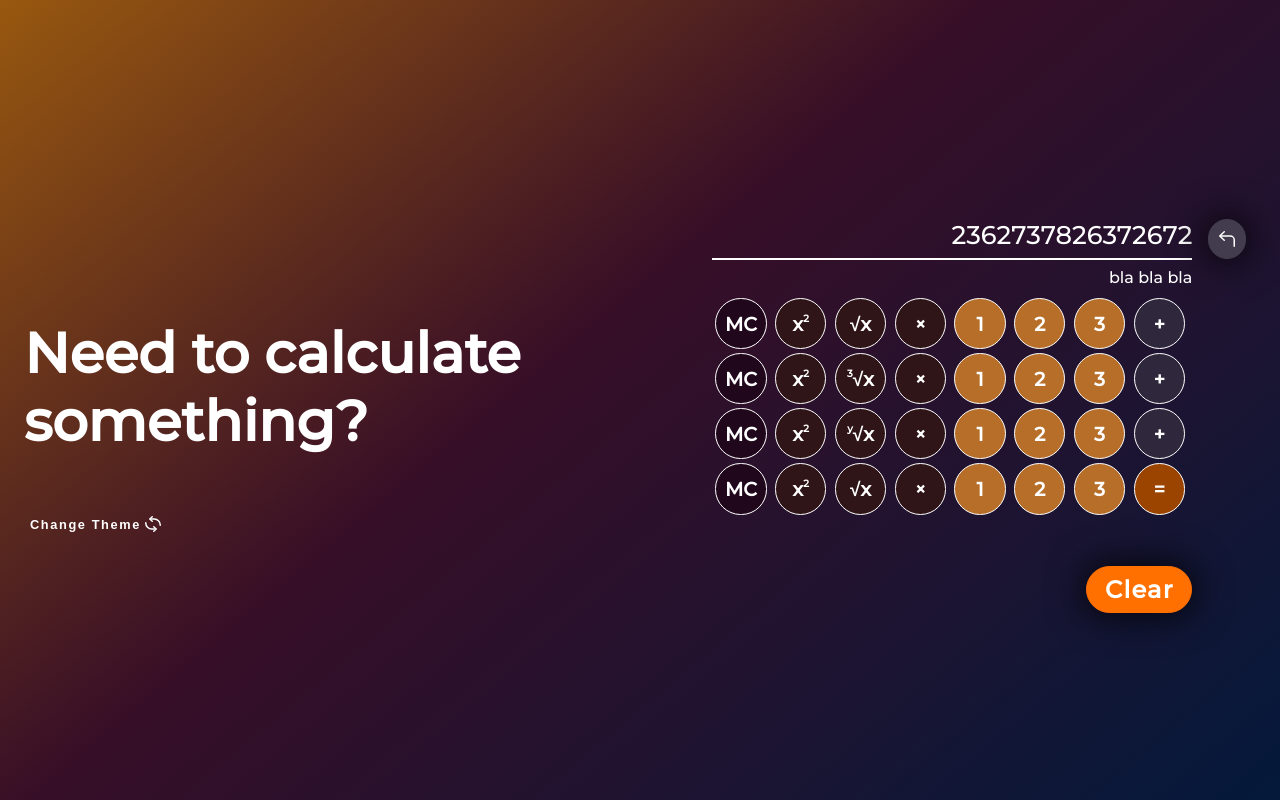
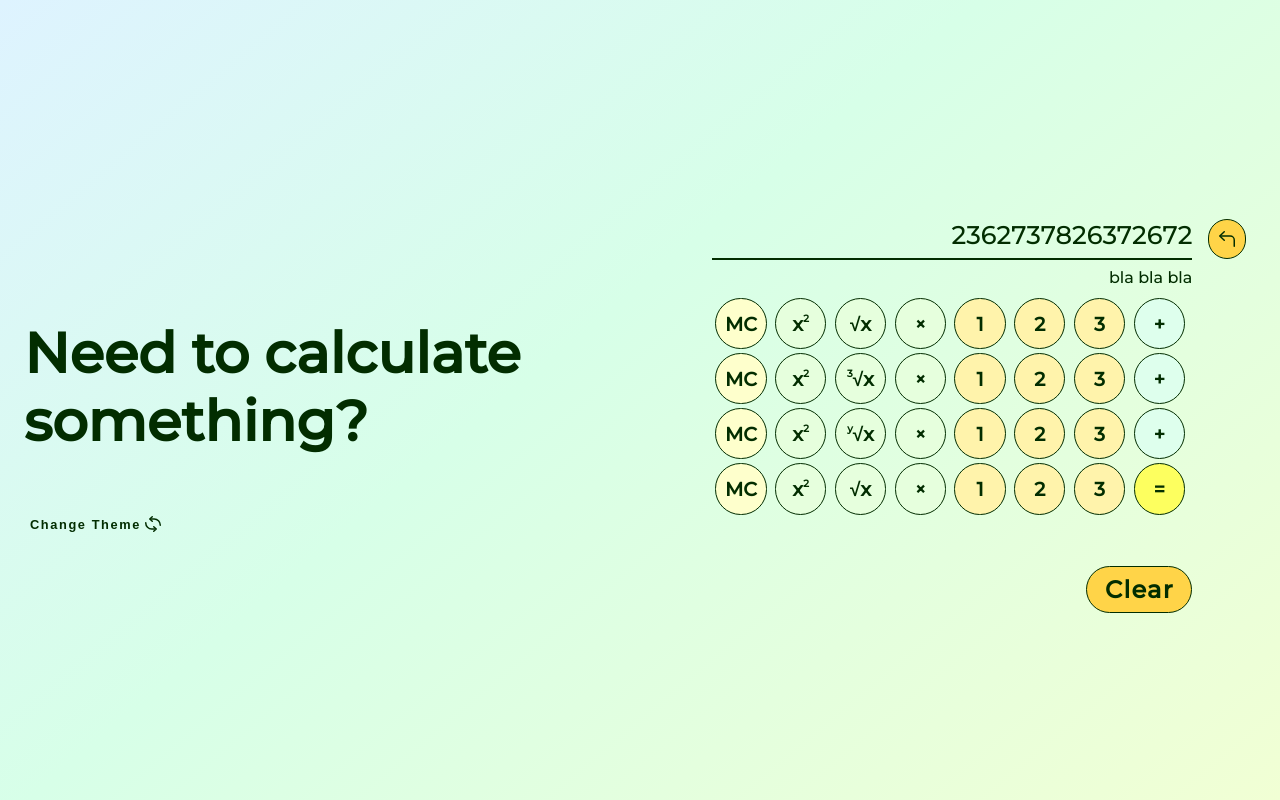
Before and after one commit to hannakot62/calculator, a website built with webpack: page src/index.html in a window 1280 px wide. Built offline with nearby package versions, Linux system fonts and the light colour scheme.

Commit message:
added light theme

```diff
--- /dev/null
+++ b/src/sass/main-dark.scss
@@ -0,0 +1,169 @@
+$base-color: #fd2367;
+
+html{
+    background: rgb(4,25,59);
+    background: linear-gradient(320deg, rgba(4,25,59,1) 0%, rgba(55,14,39,1) 56%, rgba(152,88,15,1) 100%);
+    height: 100%;
+    display: flex;
+    justify-content: center;
+    align-items: center;
+    font-family: 'Montserrat', sans-serif;
+    color: #fff;
+}
+
+#hehe{
+    font-weight: 800;
+    font-size: 3.5rem;
+}
+
+.main-container{
+    display: flex;
+    align-items: center;
+    flex-wrap: nowrap;
+    justify-content: space-between;
+    width: 100%;
+}
+
+table {
+    width: 30rem;
+   // border: 0.2rem solid #fff;
+    border-radius: 2rem;
+    table-layout: fixed;
+}
+td{
+
+}
+button span{
+font-size: x-small;
+vertical-align: text-top;
+}
+.task-result{
+    text-align: right;
+    font-size: 1.7rem;
+}
+.history{
+    text-align: right;
+    margin-bottom: 0.5rem;
+}
+.clear-a-symbol{
+    align-self: baseline;
+    margin-left: 1rem;
+    margin-right: 1.6rem;
+    margin-top: 2rem;
+    background-color: #433c4e;
+    border: 0.1rem solid #433c4e;
+    font-family: 'Montserrat', sans-serif;
+    color: #fff;
+    padding: 0.3rem, 0.5rem;
+    padding-top: 0.4rem;
+
+    -webkit-box-shadow: 0px 0px 35px 5px rgba(0, 0, 0, 0.73);
+    -moz-box-shadow: 0px 0px 35px 5px rgba(0, 0, 0, 0.73);
+    box-shadow: 0px 0px 35px 5px rgba(0, 0, 0, 0.73);
+}
+.clear-button-container{
+    text-align: right;
+
+}
+.clear{
+    margin-top: 3rem;
+    padding: 0.5rem 1.1rem;
+    background-color: #ff7000;
+    font-weight: bolder;
+    font-family: 'Montserrat', sans-serif;
+    color: #fff;
+    letter-spacing: 0.08rem;
+    border: 0.1rem solid #ff7000;
+
+    -webkit-box-shadow: 0px 0px 35px 5px rgba(0, 0, 0, 0.73);
+    -moz-box-shadow: 0px 0px 35px 5px rgba(0, 0, 0, 0.73);
+    box-shadow: 0px 0px 35px 5px rgba(0, 0, 0, 0.73);
+}
+button{
+    font-size: 1.5rem;
+    border-radius: 2rem;
+    font-weight: 800;
+}
+.task-result{
+    font-size: 1.6rem;
+}
+.calculator-container{
+    margin-left: 1.6rem;
+    padding-top: 2rem;
+}
+.border{
+    border: none; /* Убираем границу */
+    background-color: #fff; /* Цвет линии */
+    color: #fff; /* Цвет линии для IE6-7 */
+    height: 0.1rem; /* Толщина линии */
+}
+.change-theme{
+    font-size: 0.8rem;
+    background-color: transparent;
+    border: none;
+    color: #fff;
+    font-weight: bolder;
+    letter-spacing: 0.1rem;
+    display: flex;
+    align-items: center;
+}
+
+.text-container{
+    margin-left: 1rem;
+}
+.change-theme:hover{
+    text-shadow:0px 0px 10px #fff;
+    transition: 0.3s ease;
+    cursor: pointer;
+}
+.clear-a-symbol:hover{
+    transition: 0.3s ease;
+    background-color: #26212e;
+    border: 0.1rem solid #fff;
+    cursor: pointer;
+}
+.clear:hover{
+    transition: 0.3s ease;
+    background-color: #75421c;
+    border: 0.1rem solid #fff;
+    cursor: pointer;
+}
+.memory, .table-btn, .calc-number, .calc-simple{
+    font-family: 'Montserrat', sans-serif;
+    border-radius: 50%;
+    border: 0.1rem solid #fff;
+    font-size: larger;
+    text-align: center;
+    margin: 0 auto;
+    width: 3.2rem;
+    height: 3.2rem;
+    color: #fff;
+    background-color: transparent;
+}
+.memory:hover, .table-btn:hover, .calc-number:hover, .calc-simple:hover{
+    transition: 0.5s ease;
+    cursor: pointer;
+    font-size: medium;
+    text-shadow:0px 0px 10px #fff;
+    width: 3rem;
+    height: 3rem;
+    -webkit-box-shadow: 0px 0px 21px 0px rgba(46, 60, 71, 0.23);
+    -moz-box-shadow: 0px 0px 21px 0px rgba(46, 60, 71, 0.23);
+    box-shadow: 0px 0px 21px 0px rgba(46, 60, 71, 0.23);
+    margin-left: 0.1rem;
+}
+.calc-number{
+    background-color: #b66e29;
+}
+#equals{
+    background-color:rgb(155 68 0);
+}
+.memory{
+    background-color: #20071b;
+}
+.calc-simple{
+    background-color: #2f273c;
+}
+.table-btn{
+    background-color:#2f1517;
+}
--- a/src/sass/main.scss
+++ b/src/sass/main.scss
@@ -1,22 +1,27 @@
 $base-color: #fd2367;
 
-html{
-    background: rgb(4,25,59);
-    background: linear-gradient(320deg, rgba(4,25,59,1) 0%, rgba(55,14,39,1) 56%, rgba(152,88,15,1) 100%);
+html {
+  background: rgb(241, 255, 212);
+  background: linear-gradient(
+    320deg,
+    rgba(241, 255, 212, 1) 0%,
+    rgba(215, 255, 232, 1) 56%,
+    rgba(222, 243, 255, 1) 100%
+  );
   height: 100%;
   display: flex;
   justify-content: center;
   align-items: center;
-    font-family: 'Montserrat', sans-serif;
-    color: #fff;
+  font-family: "Montserrat", sans-serif;
+  color: rgb(2, 45, 0);
 }
 
-#hehe{
+#hehe {
   font-weight: 800;
   font-size: 3.5rem;
 }
 
-.main-container{
+.main-container {
   display: flex;
   align-items: center;
   flex-wrap: nowrap;
@@ -26,144 +31,140 @@ html{
 
 table {
   width: 30rem;
-   // border: 0.2rem solid #fff;
   border-radius: 2rem;
   table-layout: fixed;
 }
-td{
 
-}
-button span{
+button span {
   font-size: x-small;
   vertical-align: text-top;
 }
-.task-result{
+.task-result {
   text-align: right;
   font-size: 1.7rem;
 }
-.history{
+.history {
   text-align: right;
   margin-bottom: 0.5rem;
 }
-.clear-a-symbol{
+.clear-a-symbol {
   align-self: baseline;
   margin-left: 1rem;
   margin-right: 1.6rem;
   margin-top: 2rem;
-    background-color: #433c4e;
-    border: 0.1rem solid #433c4e;
-    font-family: 'Montserrat', sans-serif;
-    color: #fff;
+  background-color: #ffd448;
+  border: 0.1rem solid rgb(2, 45, 0);
+  font-family: "Montserrat", sans-serif;
+  color: rgb(2, 45, 0);
   padding: 0.3rem, 0.5rem;
   padding-top: 0.4rem;
-
-    -webkit-box-shadow: 0px 0px 35px 5px rgba(0, 0, 0, 0.73);
-    -moz-box-shadow: 0px 0px 35px 5px rgba(0, 0, 0, 0.73);
-    box-shadow: 0px 0px 35px 5px rgba(0, 0, 0, 0.73);
 }
-.clear-button-container{
+.clear-button-container {
   text-align: right;
-
 }
-.clear{
+.clear {
   margin-top: 3rem;
   padding: 0.5rem 1.1rem;
-    background-color: #ff7000;
+  background-color: #ffd448;
   font-weight: bolder;
-    font-family: 'Montserrat', sans-serif;
-    color: #fff;
+  font-family: "Montserrat", sans-serif;
+  color: rgb(2, 45, 0);
   letter-spacing: 0.08rem;
-    border: 0.1rem solid #ff7000;
-
-    -webkit-box-shadow: 0px 0px 35px 5px rgba(0, 0, 0, 0.73);
-    -moz-box-shadow: 0px 0px 35px 5px rgba(0, 0, 0, 0.73);
-    box-shadow: 0px 0px 35px 5px rgba(0, 0, 0, 0.73);
+  border: 0.1rem solid rgb(2, 45, 0);
 }
-button{
+button {
   font-size: 1.5rem;
   border-radius: 2rem;
   font-weight: 800;
 }
-.task-result{
+.task-result {
   font-size: 1.6rem;
 }
-.calculator-container{
+.calculator-container {
   margin-left: 1.6rem;
   padding-top: 2rem;
 }
-.border{
+.border {
   border: none; /* Убираем границу */
-    background-color: #fff; /* Цвет линии */
-    color: #fff; /* Цвет линии для IE6-7 */
+  background-color: rgb(2, 45, 0); /* Цвет линии */
+  color: rgb(2, 45, 0); /* Цвет линии для IE6-7 */
   height: 0.1rem; /* Толщина линии */
 }
-.change-theme{
+.change-theme {
   font-size: 0.8rem;
   background-color: transparent;
   border: none;
-    color: #fff;
+  color: rgb(2, 45, 0);
   font-weight: bolder;
   letter-spacing: 0.1rem;
   display: flex;
   align-items: center;
 }
 
-.text-container{
+.text-container {
   margin-left: 1rem;
 }
-.change-theme:hover{
-    text-shadow:0px 0px 10px #fff;
+.change-theme:hover {
+  text-shadow: 0px 0px 10px rgb(2, 45, 0);
   transition: 0.3s ease;
   cursor: pointer;
 }
-.clear-a-symbol:hover{
+.clear-a-symbol:hover {
   transition: 0.3s ease;
-    background-color: #26212e;
-    border: 0.1rem solid #fff;
+  background-color: #c7a228;
+  border: 0.1rem solid #c7a228;
+  color: #fff;
   cursor: pointer;
 }
-.clear:hover{
+.clear:hover {
   transition: 0.3s ease;
-    background-color: #75421c;
-    border: 0.1rem solid #fff;
+  background-color: #c7a228;
+  border: 0.1rem solid #c7a228;
+  color: #fff;
   cursor: pointer;
 }
-.memory, .table-btn, .calc-number, .calc-simple{
-    font-family: 'Montserrat', sans-serif;
+.memory,
+.table-btn,
+.calc-number,
+.calc-simple {
+  font-family: "Montserrat", sans-serif;
   border-radius: 50%;
-    border: 0.1rem solid #fff;
+  border: 0.1rem solid rgb(2, 45, 0);
   font-size: larger;
   text-align: center;
   margin: 0 auto;
   width: 3.2rem;
   height: 3.2rem;
-    color: #fff;
+  color: rgb(2, 45, 0);
   background-color: transparent;
 }
-.memory:hover, .table-btn:hover, .calc-number:hover, .calc-simple:hover{
+.memory:hover,
+.table-btn:hover,
+.calc-number:hover,
+.calc-simple:hover {
   transition: 0.5s ease;
   cursor: pointer;
   font-size: medium;
-    text-shadow:0px 0px 10px #fff;
+  text-shadow: 0px 0px 10px #fff;
   width: 3rem;
   height: 3rem;
-    -webkit-box-shadow: 0px 0px 21px 0px rgba(46, 60, 71, 0.23);
-    -moz-box-shadow: 0px 0px 21px 0px rgba(46, 60, 71, 0.23);
-    box-shadow: 0px 0px 21px 0px rgba(46, 60, 71, 0.23);
+  -webkit-box-shadow: 0px 0px 21px 0px rgb(62, 118, 60);
+  -moz-box-shadow: 0px 0px 21px 0px rgb(62, 118, 60);
+  box-shadow: 0px 0px 21px 0px rgb(62, 118, 60);
   margin-left: 0.1rem;
 }
-.calc-number{
-    background-color: #b66e29;
+.calc-number {
+  background-color: #fff3ab;
 }
-#equals{
-    background-color:rgb(155 68 0);
+#equals {
+  background-color: #fdff5f;
 }
-.memory{
-    background-color: #20071b;
+.memory {
+  background-color: #feffcc;
 }
-.calc-simple{
-    background-color: #2f273c;
+.calc-simple {
+  background-color: #deffed;
 }
-.table-btn{
-    background-color:#2f1517;
+.table-btn {
+  background-color: #e6ffdd;
 }
```
Lines whose indentation alone changed are shown as unchanged.
